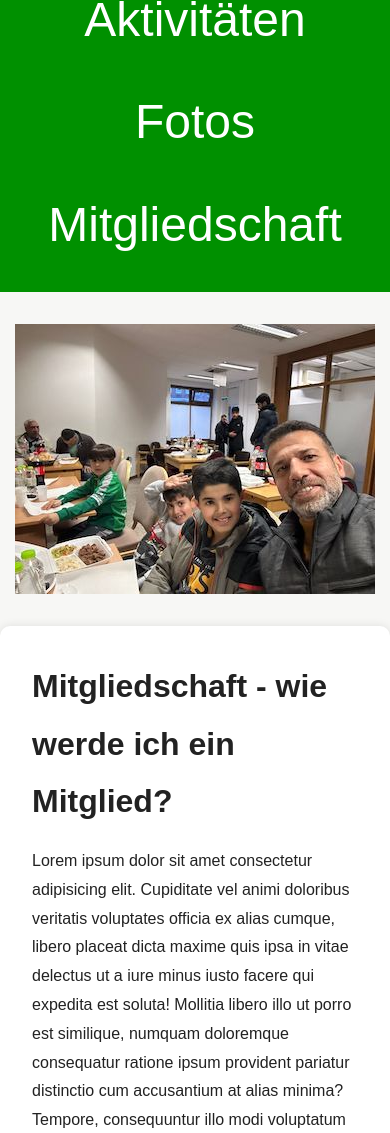
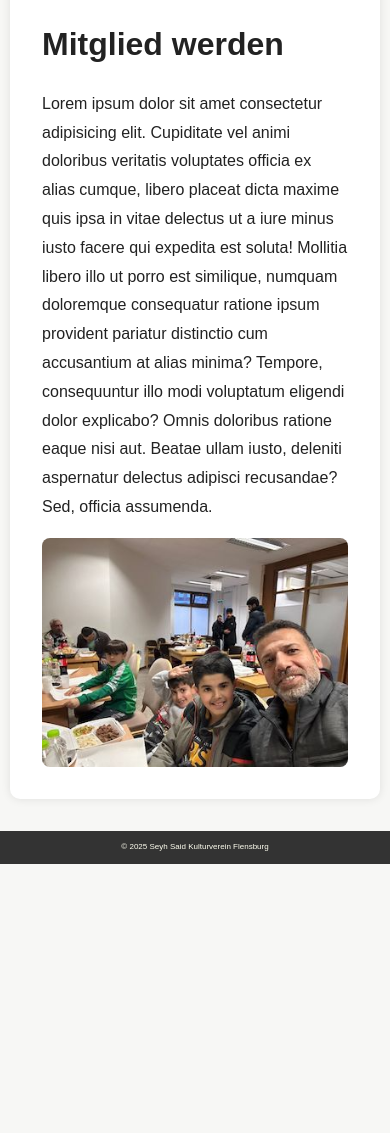
Before and after one commit to Yarve/kurdenverein, a plain HTML site: page members.html in a window 390 px wide. Shown: the part 867-2000 px from the top of the page. After the commit the page ends 1731 px from the top, so only its background shows below. Drawn offline with Linux system fonts and the light colour scheme; a web font is replaced by a local one.

Commit message:
updated css for mobile devices

```diff
--- a/members.html
+++ b/members.html
@@ -6,7 +6,7 @@
 <title>Seyh Said Kulturverein Flensburg</title>
 <link href="https://fonts.googleapis.com/css2?family=Eagle+Lake&display=swap" rel="stylesheet">
 <!-- <link rel="stylesheet" href="styles-kurd.css"> -->
-<link rel="stylesheet" href="styles-kurd.css?v=4">
+<link rel="stylesheet" href="styles-kurd.css?v=5">
 </head>
 <body>
 <header>
@@ -32,18 +32,12 @@
   </nav>
 
 <main class="main">
-<!-- 3.0 + 4.2 in one line -->
 <div class="top-row">
 
 
-<section class="photo">
-<img src="img-kurd/kurd-portrait-men-07.jpeg" alt="">
-</section>
-
 <section class="article">
-
 <div class="article-content">
-<h2>Mitgliedschaft - wie werde ich ein Mitglied?</h2>
+<h2>Mitglied werden</h2>
 <p>
 Lorem ipsum dolor sit amet consectetur adipisicing elit. Cupiditate vel animi doloribus
 veritatis voluptates officia ex alias cumque, libero placeat dicta maxime quis ipsa in
@@ -53,6 +47,9 @@ pariatur distinctio cum accusantium at alias minima? Tempore, consequuntur illo
 voluptatum eligendi dolor explicabo? Omnis doloribus ratione eaque nisi aut.
 Beatae ullam iusto, deleniti aspernatur delectus adipisci recusandae? Sed, officia assumenda.
 </p>
+<div class="photo">
+<img src="img-kurd/kurd-portrait-men-07.jpeg" alt="">
+</div>
 </div>
 </section>
   </main>
--- a/styles-kurd.css
+++ b/styles-kurd.css
@@ -2,6 +2,12 @@
   box-sizing: border-box;
   margin: 0;
   padding: 0;
+}
+
+body,html {
+  position: relative;
+  max-width: 100%;
+  overflow-x: hidden !important;
 }
 
 html {
@@ -21,7 +27,6 @@ body {
 img {
   max-width: 100%;
   height: auto;
-  display: block;
 }
 
 header {
@@ -151,7 +156,7 @@ form {
 
 .article {
   display: flex;
-  flex-wrap: wrap;
+  flex-direction: column;
   gap: 2rem;
   padding: 2rem;
   background: white;
@@ -161,7 +166,7 @@ form {
 
 .article img {
   width: 100%;
-  max-width: 400px;
+  max-width: 2000px;
   height: auto;
   border-radius: 8px;
 }
@@ -185,10 +190,10 @@ form {
 
 footer {
   background: #333;
-  color: white;
+  color: ivory;
   text-align: center;
   padding: 1.5rem;
-  font-size: 2rem;
+  font-size: 2.5rem;
   margin-top: 2rem;
 }
 
@@ -224,8 +229,16 @@ footer {
 
 
 @media (max-width: 768px) {
+
+  .main {
+    margin: 0;
+    padding: 0 10px;
+    width: 100%;
+    box-sizing: border-box;
+  }
+
   h1 {
-    font-size: 3rem;
+    font-size: 2rem;
   }
 
   .flag {
@@ -239,6 +252,7 @@ footer {
 
   nav a {
     padding: 0.8rem;
+    font-size: 1rem;
   }
 
   .top-row,
@@ -252,7 +266,17 @@ footer {
   }
 
   .arabic {
-    width: 60%;
+    width: 80%;
+  }
+
+  img {
+    width: 100%;
+    height: auto;
+    display: block;
+  }
+
+  .donate {
+    padding: 3rem 1rem;
   }
 
   .donate h2,
@@ -265,7 +289,24 @@ footer {
     font-size: 1rem;
   }
 
+  .donate img {
+    width: 80%;
+    max-width: 50%;
+  }
+
   .column img {
     max-width: 100%;
   }
+
+  footer {
+    font-size: 0.5em;
+    padding: 10px 0;
+  }
+
+/* footer {
+  padding: 1.5rem;
+  font-size: 2rem;
+  margin-top: 2rem;
+} */
+
 }
```
Also changed, not shown: index.html (+5 -5 lines), mosque.html (+4 -3 lines), pics.html (+1 -2 lines).
